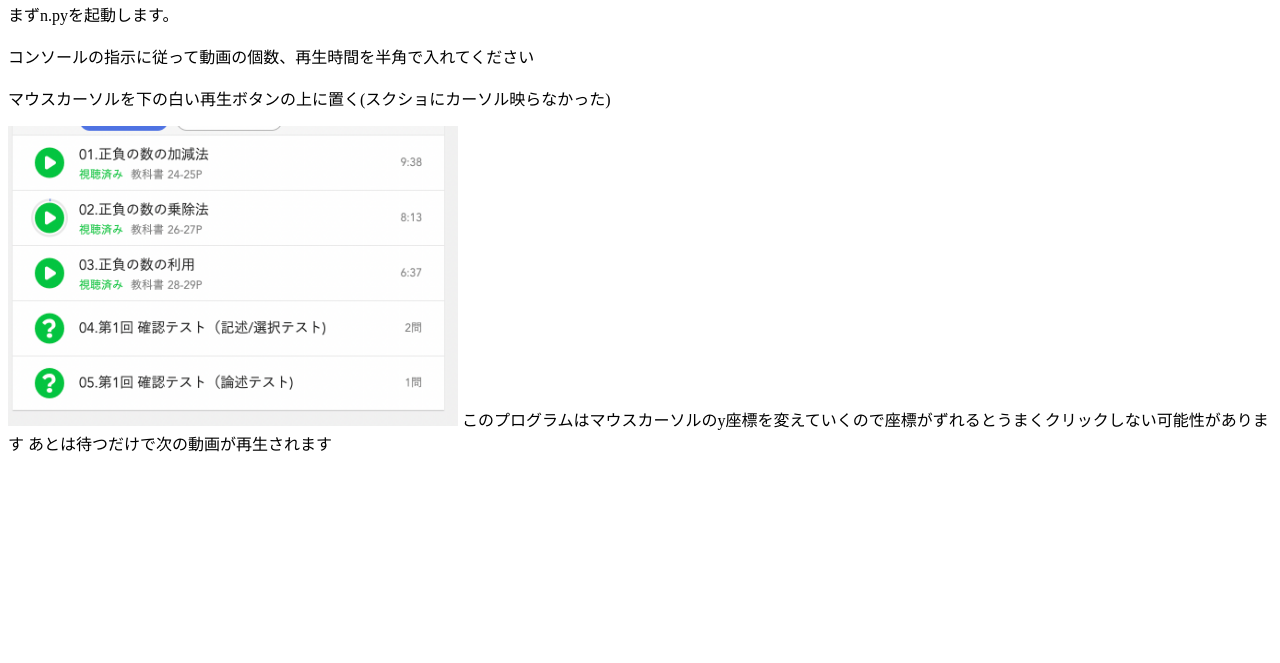
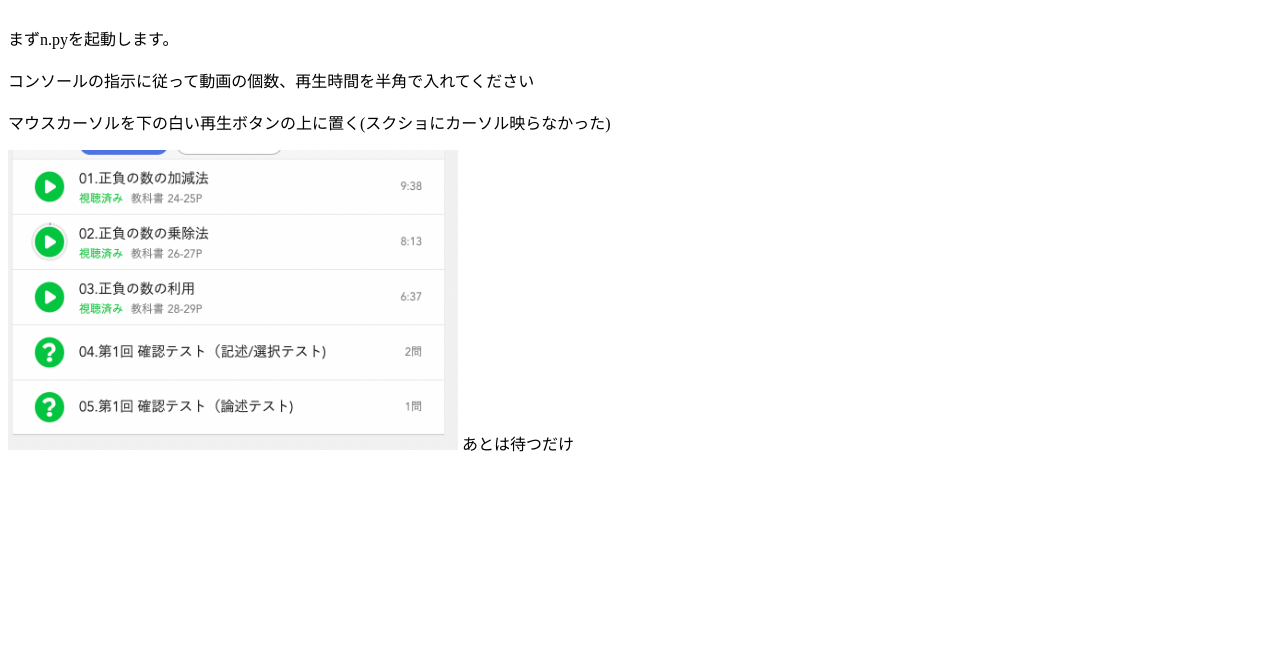
Before and after one commit to iorin006/test, a plain HTML site: page python.html in a window 1280 px wide. Shown: the part 137-800 px from the top of the page. Drawn offline with Linux system fonts and the light colour scheme.

Commit message:
Add files via upload

```diff
--- a/python.html
+++ b/python.html
@@ -8,7 +8,7 @@
 </head>
 <body>
     <a href="n.py"download="n.py">ダウンロード</a>
-    pip3 install pyautogui これでライブライ入れてね！
+    <br>pip3 install pyautogui これでライブライ入れてね！</br>
     <h1>使い方</h1>
     <p>
         <br>まずn.pyを起動します。</br>
@@ -18,8 +18,7 @@
 
 
     <img src="スクリーンショット 2022-10-22 17.03.07.png" alt="" width="450" height="300">
-    このプログラムはマウスカーソルのy座標を変えていくので座標がずれるとうまくクリックしない可能性があります
-    あとは待つだけで次の動画が再生されます
+    あとは待つだけ
 
 
 </body>
```
